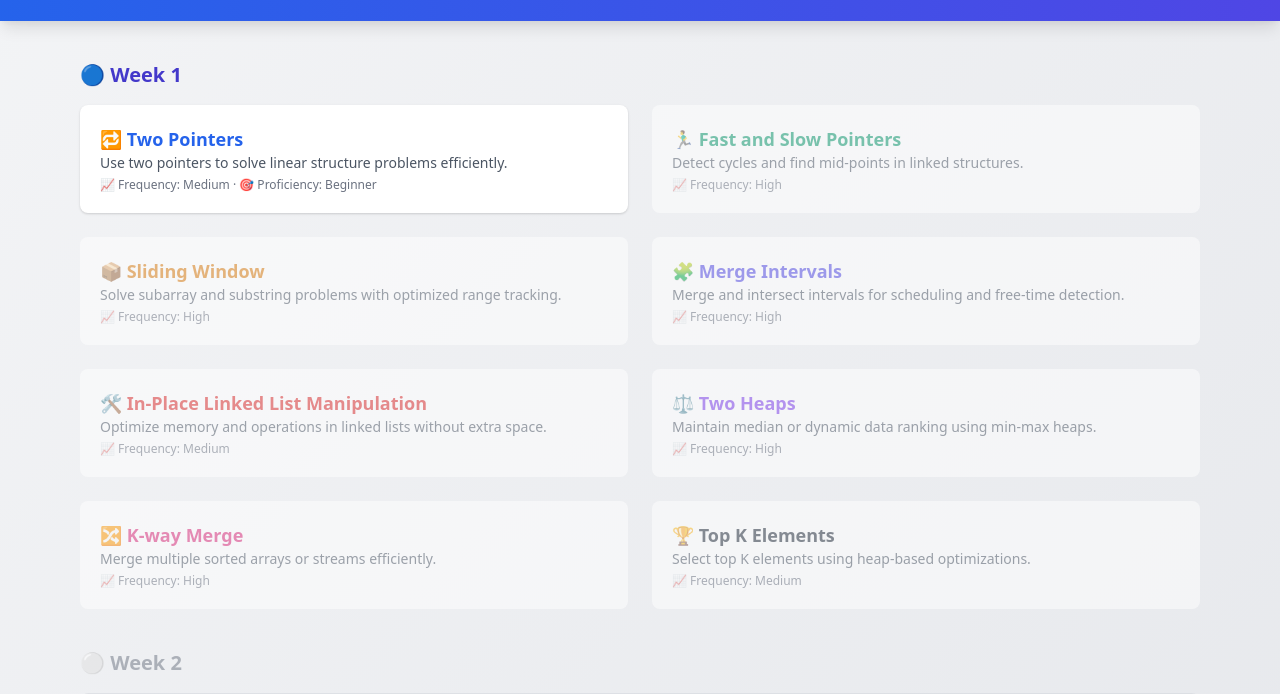
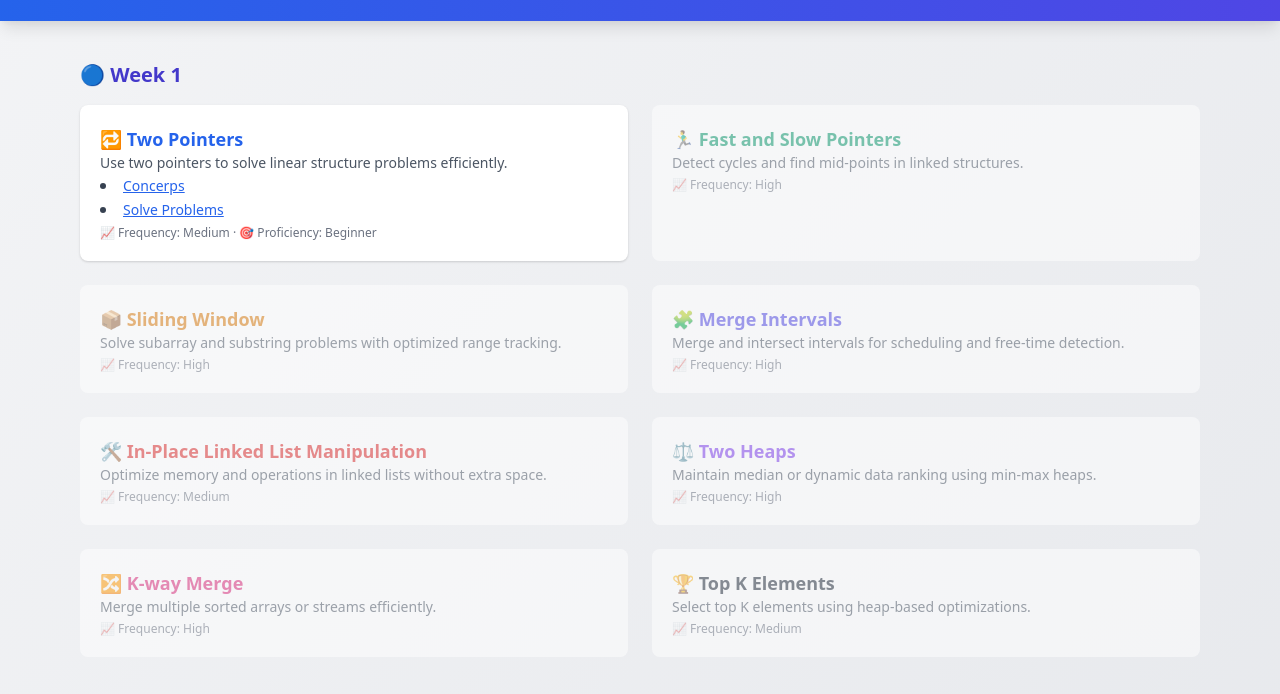
Before and after one commit to camtam1706/js-dsa, a plain HTML site: page index.html in a window 1280 px wide. Shown: the part 99-793 px from the top of the page. Drawn offline with nearby package versions, Linux system fonts and the light colour scheme.

Commit message:
Update index.html

```diff
--- a/index.html
+++ b/index.html
@@ -9,7 +9,8 @@
 </head>
 
 <body class="bg-gradient-to-br from-gray-100 to-gray-200 min-h-screen font-sans leading-relaxed text-gray-800">
-    <header class="sticky top-0 z-50 bg-gradient-to-r from-blue-600 to-indigo-600 text-white shadow-lg py-6 text-center">
+    <header
+        class="sticky top-0 z-50 bg-gradient-to-r from-blue-600 to-indigo-600 text-white shadow-lg py-6 text-center">
         <h1 class="text-3xl font-bold mb-2 animate-pulse">📘 DSA Learning</h1>
         <p class="text-xl font-ligh">Track your weekly progress in mastering Data Structures & Algorithms</p>
     </header>
@@ -19,13 +20,21 @@
         <section>
             <h2 class="text-xl font-bold text-indigo-700 mb-4">🔵 Week 1</h2>
             <div class="grid grid-cols-1 md:grid-cols-2 gap-6">
-        <a href="week-01/two-pointer.html">
                 <div class="bg-white p-5 rounded-lg shadow hover:shadow-md transition">
                     <h3 class="text-blue-600 font-semibold text-lg">🔁 Two Pointers</h3>
-                <p class="text-sm text-gray-600">Use two pointers to solve linear structure problems efficiently.</p>
+                    <p class="text-sm text-gray-600">Use two pointers to solve linear structure problems efficiently.
+                    </p>
+                    <ul class="list-disc list-inside text-gray-700 text-base">
+                        <li>
+                            <a class="text-sm text-blue-600 hover:text-blue-800  underline transition" href="week-01/two-pointer.html">Concerps</a>
+                        </li>
+                        <li>
+                            <a class="text-sm text-blue-600 hover:text-blue-800  underline transition" href="week-01/two-pointer-solve.html">Solve Problems</a>
+
+                            </li>
+                    </ul>
                     <p class="text-xs text-gray-500 mt-1">📈 Frequency: Medium · 🎯 Proficiency: Beginner</p>
                 </div>
-        </a>
 
                 <div class="bg-white p-5 rounded-lg opacity-50 cursor-not-allowed">
                     <h3 class="text-green-600 font-semibold text-lg">🏃‍♂️ Fast and Slow Pointers</h3>
@@ -35,19 +44,22 @@
 
                 <div class="bg-white p-5 rounded-lg opacity-50 cursor-not-allowed">
                     <h3 class="text-yellow-600 font-semibold text-lg">📦 Sliding Window</h3>
-          <p class="text-sm text-gray-600">Solve subarray and substring problems with optimized range tracking.</p>
+                    <p class="text-sm text-gray-600">Solve subarray and substring problems with optimized range
+                        tracking.</p>
                     <p class="text-xs text-gray-500 mt-1">📈 Frequency: High</p>
                 </div>
 
                 <div class="bg-white p-5 rounded-lg opacity-50 cursor-not-allowed">
                     <h3 class="text-indigo-600 font-semibold text-lg">🧩 Merge Intervals</h3>
-          <p class="text-sm text-gray-600">Merge and intersect intervals for scheduling and free-time detection.</p>
+                    <p class="text-sm text-gray-600">Merge and intersect intervals for scheduling and free-time
+                        detection.</p>
                     <p class="text-xs text-gray-500 mt-1">📈 Frequency: High</p>
                 </div>
 
                 <div class="bg-white p-5 rounded-lg opacity-50 cursor-not-allowed">
                     <h3 class="text-red-600 font-semibold text-lg">🛠 In-Place Linked List Manipulation</h3>
-          <p class="text-sm text-gray-600">Optimize memory and operations in linked lists without extra space.</p>
+                    <p class="text-sm text-gray-600">Optimize memory and operations in linked lists without extra space.
+                    </p>
                     <p class="text-xs text-gray-500 mt-1">📈 Frequency: Medium</p>
                 </div>
 
```
Lines whose indentation alone changed are shown as unchanged.
